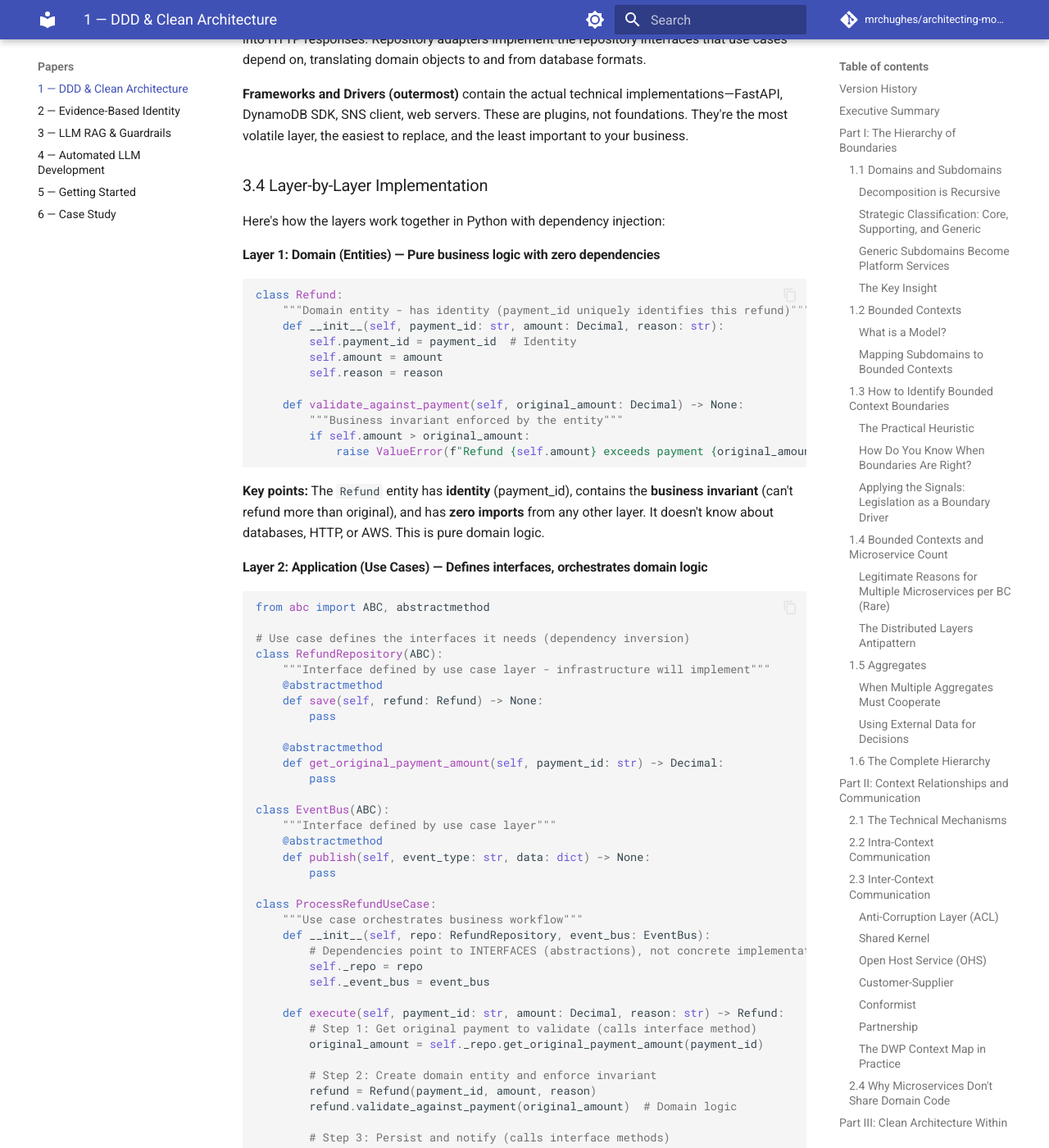
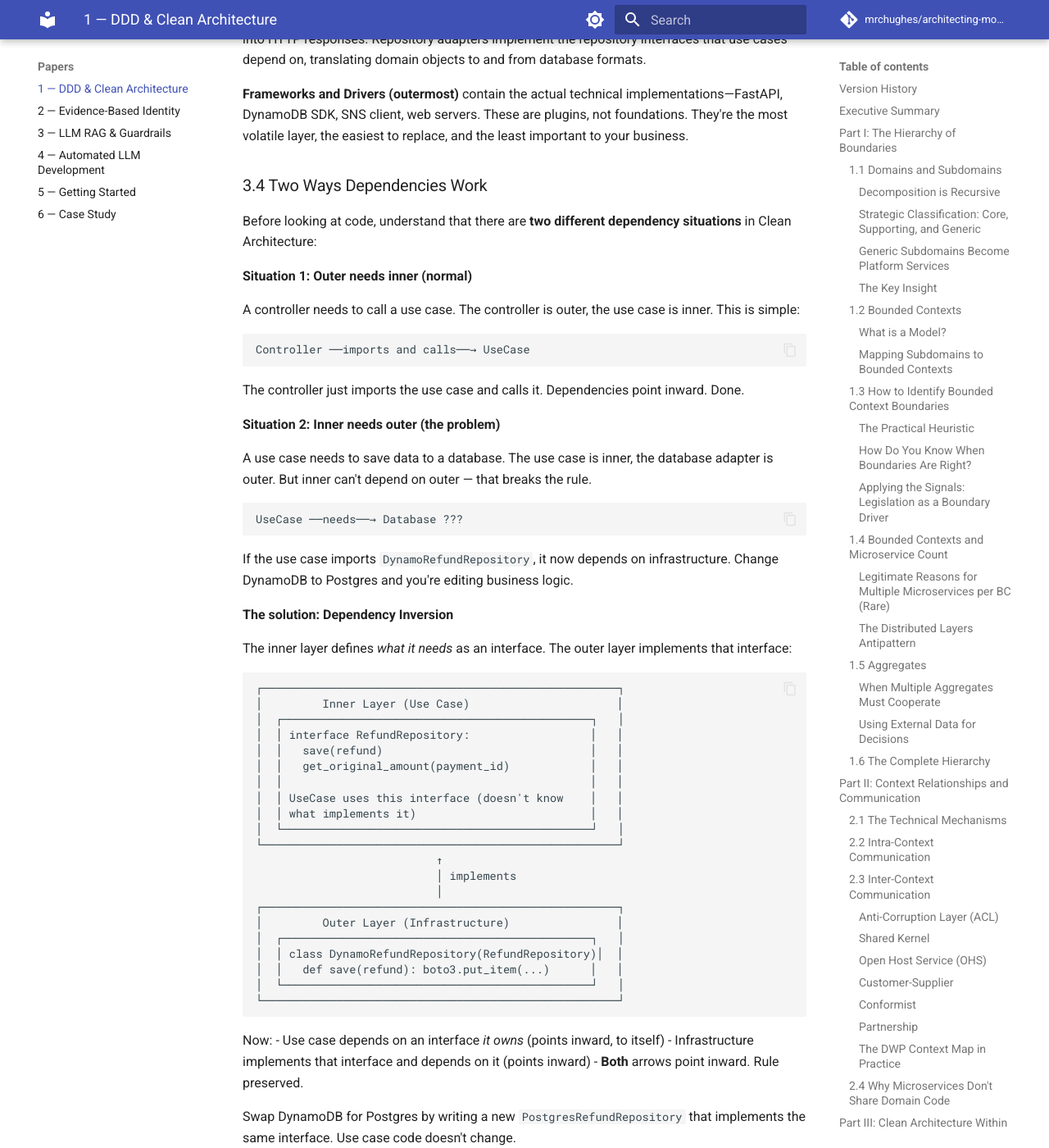
Before and after one commit to mrchughes/architecting-modern-government-services, an MkDocs documentation site: the page built from docs/Paper_1_DDD_Clean_Architecture.md, in a window 1280 px wide and 1400 px high, scrolled down 26617 px. Shown: the whole window at 82% size. Built offline with MkDocs 1.6.1 and Material for MkDocs 9.7.7, drawn with Linux system fonts in a browser that asks for light colours; comment, search, counter and statistics services are not loaded; some of the changed text lies outside the part shown.

Commit message:
Paper 1: restructure dependency explanation - two patterns upfront with diagram

````diff
--- a/docs/Paper_1_DDD_Clean_Architecture.md
+++ b/docs/Paper_1_DDD_Clean_Architecture.md
@@ -810,7 +810,75 @@ The same eligibility rules apply whether you're processing a new claim, re-evalu
 
 **Frameworks and Drivers (outermost)** contain the actual technical implementations—FastAPI, DynamoDB SDK, SNS client, web servers. These are plugins, not foundations. They're the most volatile layer, the easiest to replace, and the least important to your business.
 
-### 3.4 Layer-by-Layer Implementation
+### 3.4 Two Ways Dependencies Work
+
+Before looking at code, understand that there are **two different dependency situations** in Clean Architecture:
+
+**Situation 1: Outer needs inner (normal)**
+
+A controller needs to call a use case. The controller is outer, the use case is inner. This is simple:
+
+```
+Controller ──imports and calls──→ UseCase
+```
+
+The controller just imports the use case and calls it. Dependencies point inward. Done.
+
+**Situation 2: Inner needs outer (the problem)**
+
+A use case needs to save data to a database. The use case is inner, the database adapter is outer. But inner can't depend on outer — that breaks the rule.
+
+```
+UseCase ──needs──→ Database ???
+```
+
+If the use case imports `DynamoRefundRepository`, it now depends on infrastructure. Change DynamoDB to Postgres and you're editing business logic.
+
+**The solution: Dependency Inversion**
+
+The inner layer defines *what it needs* as an interface. The outer layer implements that interface:
+
+```
+┌─────────────────────────────────────────────────────┐
+│         Inner Layer (Use Case)                      │
+│  ┌──────────────────────────────────────────────┐   │
+│  │ interface RefundRepository:                  │   │
+│  │   save(refund)                               │   │
+│  │   get_original_amount(payment_id)            │   │
+│  │                                              │   │
+│  │ UseCase uses this interface (doesn't know    │   │
+│  │ what implements it)                          │   │
+│  └──────────────────────────────────────────────┘   │
+└─────────────────────────────────────────────────────┘
+                           ↑
+                           │ implements
+                           │
+┌─────────────────────────────────────────────────────┐
+│         Outer Layer (Infrastructure)                │
+│  ┌──────────────────────────────────────────────┐   │
+│  │ class DynamoRefundRepository(RefundRepository)│  │
+│  │   def save(refund): boto3.put_item(...)      │   │
+│  └──────────────────────────────────────────────┘   │
+└─────────────────────────────────────────────────────┘
+```
+
+Now:
+- Use case depends on an interface *it owns* (points inward, to itself)
+- Infrastructure implements that interface and depends on it (points inward)
+- **Both** arrows point inward. Rule preserved.
+
+Swap DynamoDB for Postgres by writing a new `PostgresRefundRepository` that implements the same interface. Use case code doesn't change.
+
+**Summary:**
+
+| Situation | Who needs who | Solution |
+|-----------|---------------|----------|
+| Controller → UseCase | Outer needs inner | Just import and call (normal) |
+| UseCase → Database | Inner needs outer | Define interface, outer implements (inversion) |
+
+With that distinction clear, here's the code:
+
+### 3.5 Layer-by-Layer Implementation
 
 Here's how the layers work together in Python with dependency injection:
 
@@ -957,15 +1025,7 @@ Repositories are abstract because you *do* want to swap implementations: real da
 
 You *could* define a `ProcessRefundUseCaseInterface` and have the controller depend on it — useful if you want to mock the entire use case in controller tests. But it's optional, not required. Abstract where you need flexibility; concrete where you don't.
 
-**"How does the controller know the use case's interface?"** By importing it. Outer layers can see and depend on inner layers — that's the *allowed* direction. The controller imports `ProcessRefundUseCase`, sees its `execute(payment_id, amount, reason)` signature, and calls it. The restriction is the reverse: the use case cannot import the controller. Inner layers are blind to what's outside them.
-
-**Notice two different patterns here:**
-
-1. **Controller → Use Case**: The use case defines its own interface. The controller must conform to call it correctly. This is the *normal* direction — inner defines its shape, outer adapts.
-
-2. **Use Case → Repository**: The use case defines the interface it *needs* (what it wants from persistence). Infrastructure must implement that interface. This is *dependency inversion* — inner specifies requirements, outer satisfies them.
-
-Both follow "dependencies point inward," but they work differently. In (1), the controller accepts the use case as-is. In (2), the use case dictates what it wants and infrastructure conforms. The inversion is about who *defines* the contract at a boundary where you want the inner layer protected from infrastructure details.
+**"How does the controller know the use case's interface?"** By importing it. Outer layers can see and depend on inner layers — that's the *allowed* direction (see §3.4 Situation 1). The controller imports `ProcessRefundUseCase`, sees its `execute(payment_id, amount, reason)` signature, and calls it. The use case cannot import the controller — inner layers don't know what's outside.
 
 #### Layer 5: Wiring (Composition Root) — Dependency injection at application startup
 
````
Also changed, not shown: other parts of docs/Paper_1_DDD_Clean_Architecture.md (+1 -1 lines), Paper_1_DDD_Clean_Architecture.md (+71 -11 lines).
